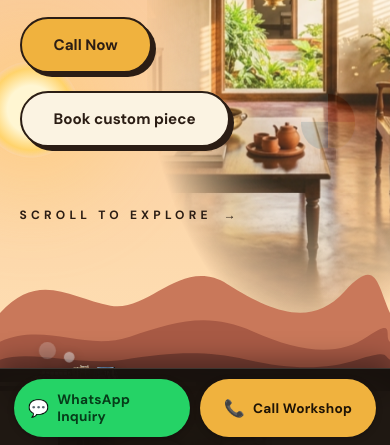
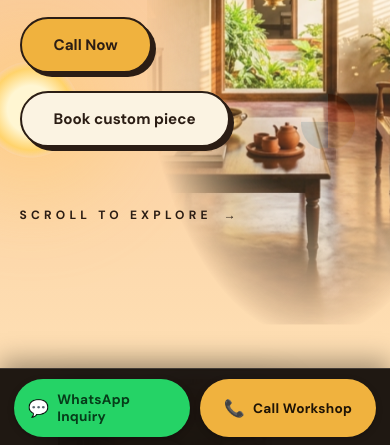
Before and after one commit to alend66/sangeeta-, a plain HTML site: page index.html in a window 390 px wide. Shown: the part 397-842 px from the top of the page. Drawn offline with Linux system fonts and the light colour scheme.

Commit message:
Remove lorry, road, and brown hills on phones and tablets for clean mobile view

```diff
--- a/style.css
+++ b/style.css
@@ -393,6 +393,10 @@ body.modal-open .mobile-action-dock{
     border-radius:24px;
     border-width:1.5px;
   }
+
+  /* Completely remove the lorry, road, and brown hills on phones and tablets */
+  .scene{display:none !important}
+  main{padding-bottom:calc(75px + env(safe-area-inset-bottom, 0px)) !important}
 }
 
 @media(max-width:768px){
@@ -582,14 +586,6 @@ body.modal-open .mobile-action-dock{
   .formpass .ps .bar{display:none}
   .formpass .ps button{width:100%;padding:14px;min-height:48px}
 
-  /* Compact Kerala lorry on mobile above action dock */
-  .scene{height:var(--sceneH);bottom:calc(56px + env(safe-area-inset-bottom, 0px))}
-  .lorry{
-    left:3vw !important;
-    width:115px !important;
-    height:36px !important;
-    bottom:4px !important;
-  }
-  .road{height:22px}
-  .layer{bottom:14px}
+  /* Completely remove lorry, road, and brown hills on phones */
+  .scene{display:none !important}
 }
```
